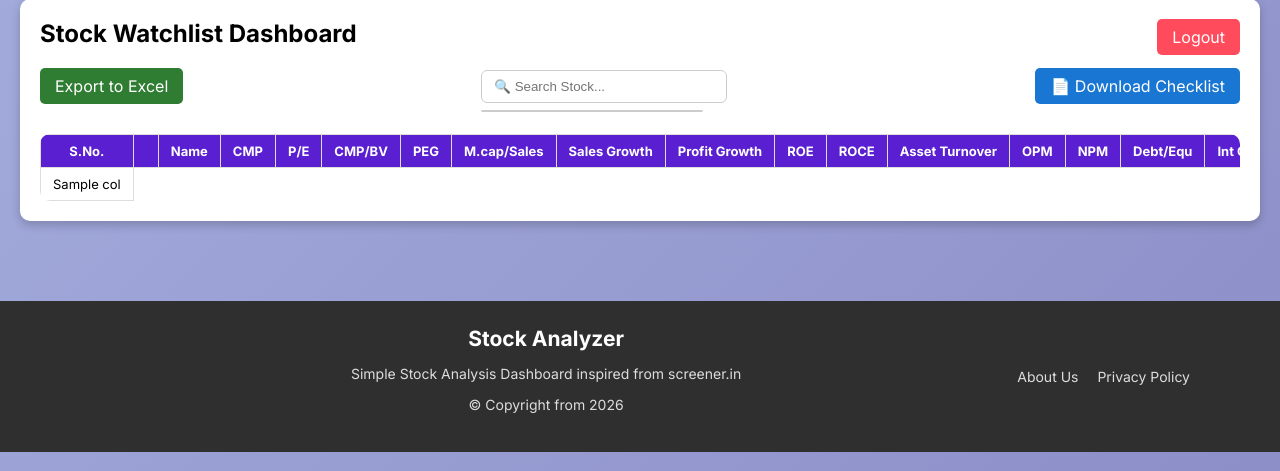
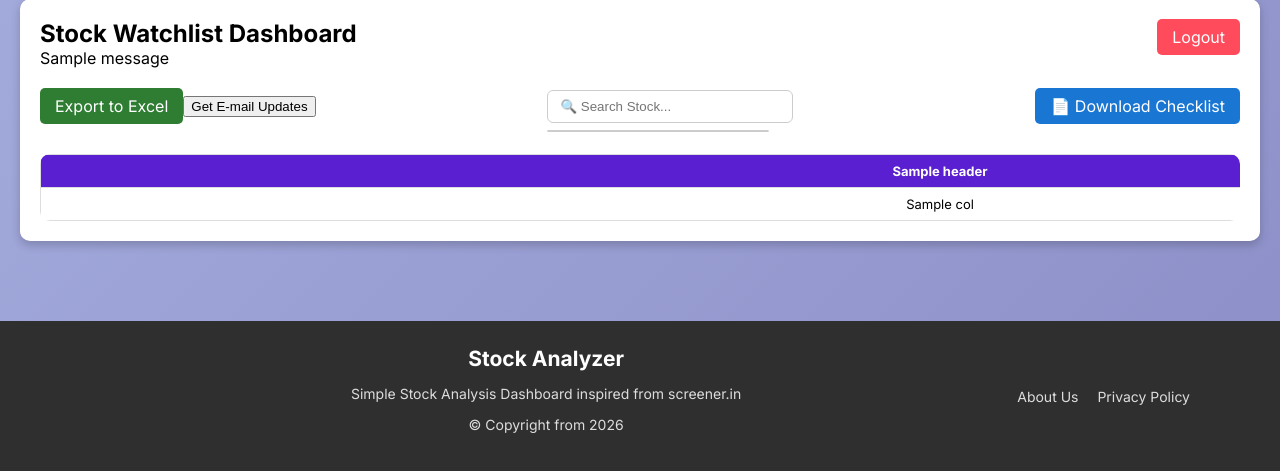
Before and after one commit to mathsking256200/stock_analyzer, a Django app: template analyzer/templates/welcome.html in a window 1280 px wide. Shown: the part 21-492 px from the top of the page. Run offline with Django 5.2, Linux system fonts and the light colour scheme; tables that the repository leaves empty hold one stand-in row (values such as "Sample post"); the template is opened without the code that fills it: values that come from a table or form of the project are taken from there, most other values are stand-ins (such as "Sample title", 1, 10 or a date in 2020); one stand-in notice (Sample message) is shown.

Commit message:
Update welcome.html

```diff
--- a/analyzer/templates/welcome.html
+++ b/analyzer/templates/welcome.html
@@ -15,16 +15,28 @@
             <a href="{% url 'logout' %}" class="logout-btn">Logout</a>
 
             <div class="header">
-
                 <h2>Stock Watchlist Dashboard</h2>
-
             </div>
 
+            {% if messages %}
+                <div class="message-stack">
+                    {% for message in messages %}
+                        <div class="alert {% if message.tags %}alert-{{ message.tags }}{% endif %}">
+                            {{ message }}
+                        </div>
+                    {% endfor %}
+                </div>
+            {% endif %}
+
             <div class="action-bar">
-
                 <a href="{% url 'export_excel' %}" class="export-btn">
                     Export to Excel
                 </a>
+
+                <form method="post" action="{% url 'send_watchlist_email' %}" class="email-form">
+                    {% csrf_token %}
+                    <button type="submit" class="email-btn">Get E-mail Updates</button>
+                </form>
 
                 <div class="center-search">
                     <div class="search-box">
@@ -48,32 +60,11 @@
 
             <div class="table-wrapper">
                 <table id="stockTable">
-
                     <thead>
                         <tr>
-                <th>S.No.</th>
-                <th></th>
-                <th>Name</th>
-                <th>CMP</th>
-                <th>P/E</th>
-                <th>CMP/BV</th>
-                <th>PEG</th>
-                <th>M.cap/Sales</th>
-                <th>Sales Growth</th>
-                <th>Profit Growth</th>
-                <th>ROE</th>
-                <th>ROCE</th>
-                <th>Asset Turnover</th>
-                <th>OPM</th>
-                <th>NPM</th>
-                <th>Debt/Equ</th>
-                <th>Int Coverage</th>
-                <th>Inventory Turnover</th>
-                <th>Current Ratio</th>
-                <th>Score</th>
-                <th>Analysis</th>
-                <th>Suggestion</th>
-                <th>Rating</th>
+                            {% for header in display_headers %}
+                                <th>{{ header }}</th>
+                            {% endfor %}
                         </tr>
                     </thead>
 
@@ -86,10 +77,11 @@
                         </tr>
                         {% endfor %}
                     </tbody>
-
                 </table>
             </div>
 
+            {% else %}
+                <p>No watchlist data is available right now.</p>
             {% endif %}
 
         </div>
@@ -97,16 +89,19 @@
 
     <script>
 
-        let allStocks = {{ stocks| safe }};
+        let allStocks = {{ stocks|safe }};
 
         function applyFundamentalColors() {
 
             let table = document.getElementById("stockTable");
+            if (!table) return;
+
             let rows = table.getElementsByTagName("tr");
 
             for (let i = 1; i < rows.length; i++) {
 
                 let cells = rows[i].getElementsByTagName("td");
+                if (cells.length < 19) continue;
 
                 let pe = parseFloat(cells[4].innerText);
                 let cmpbv = parseFloat(cells[5].innerText);
@@ -152,12 +147,10 @@
                 check(cells[18], current >= 1.5 && current <= 2);
 
                 let percentage = Math.round((score / 15) * 100);
-
                 let analysis = percentage >= 60 ? "GREEN" : "RED";
                 let suggestion = percentage >= 60 ? "BUY" : "AVOID";
 
                 let stars = "⭐";
-
                 if (percentage >= 80) stars = "⭐⭐⭐⭐⭐";
                 else if (percentage >= 60) stars = "⭐⭐⭐⭐";
                 else if (percentage >= 50) stars = "⭐⭐⭐";
@@ -170,7 +163,6 @@
                 analysisCell.innerText = analysis;
 
                 let suggestionCell = rows[i].insertCell(-1);
-
                 if (suggestion === "BUY") {
                     suggestionCell.innerHTML = '<span class="buy-badge">BUY</span>';
                 } else {
@@ -179,7 +171,6 @@
 
                 let ratingCell = rows[i].insertCell(-1);
                 ratingCell.innerText = stars;
-
             }
 
         }
@@ -192,6 +183,7 @@
             let filter = input.value.toLowerCase();
 
             let table = document.getElementById("stockTable");
+            if (!table) return;
             let tr = table.getElementsByTagName("tr");
 
             for (let i = 1; i < tr.length; i++) {
@@ -199,7 +191,6 @@
                 let td = tr[i].getElementsByTagName("td")[2];
 
                 if (td) {
-
                     let txt = td.textContent || td.innerText;
 
                     if (txt.toLowerCase().indexOf(filter) > -1) {
@@ -207,7 +198,6 @@
                     } else {
                         tr[i].style.display = "none";
                     }
-
                 }
 
             }
@@ -233,7 +223,6 @@
 
                 let div = document.createElement("div");
                 div.classList.add("suggestion-item");
-
                 div.innerText = stock.name;
 
                 div.onclick = function () {
```
Lines whose indentation alone changed are shown as unchanged.
